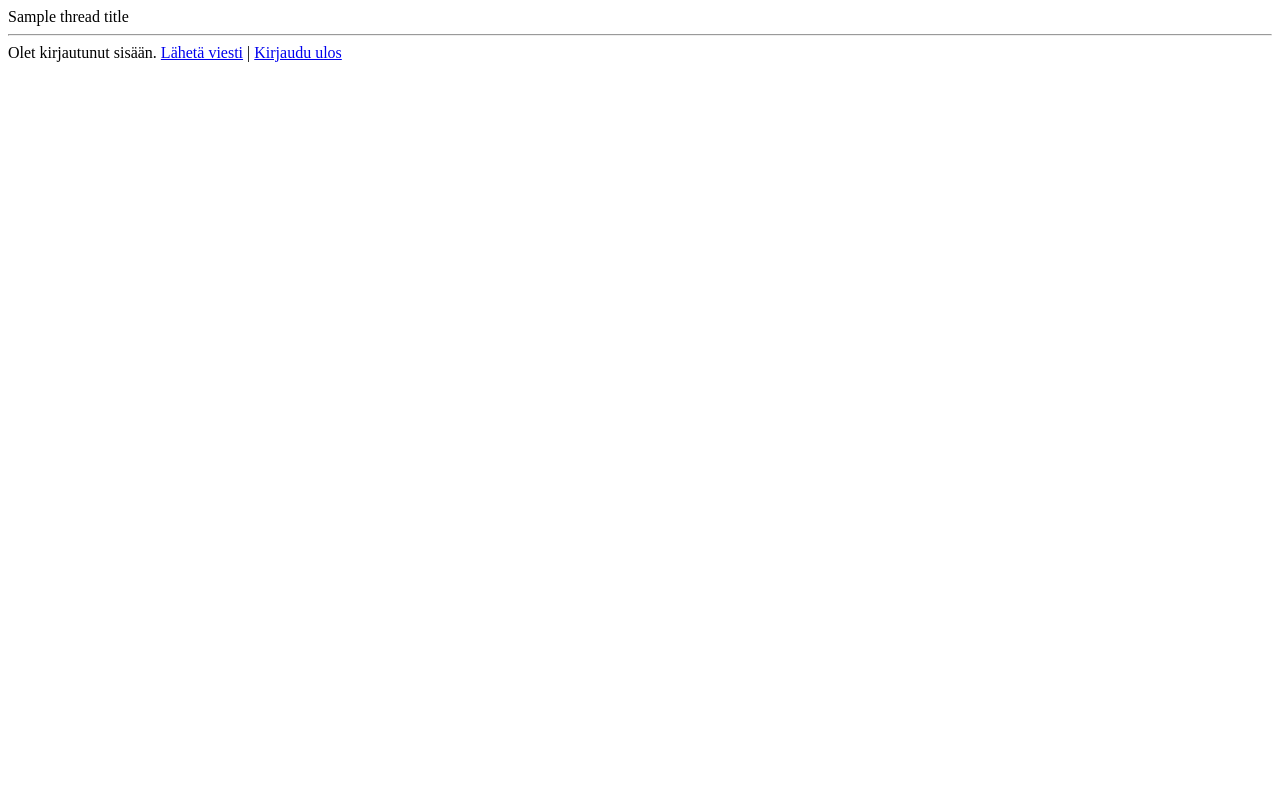
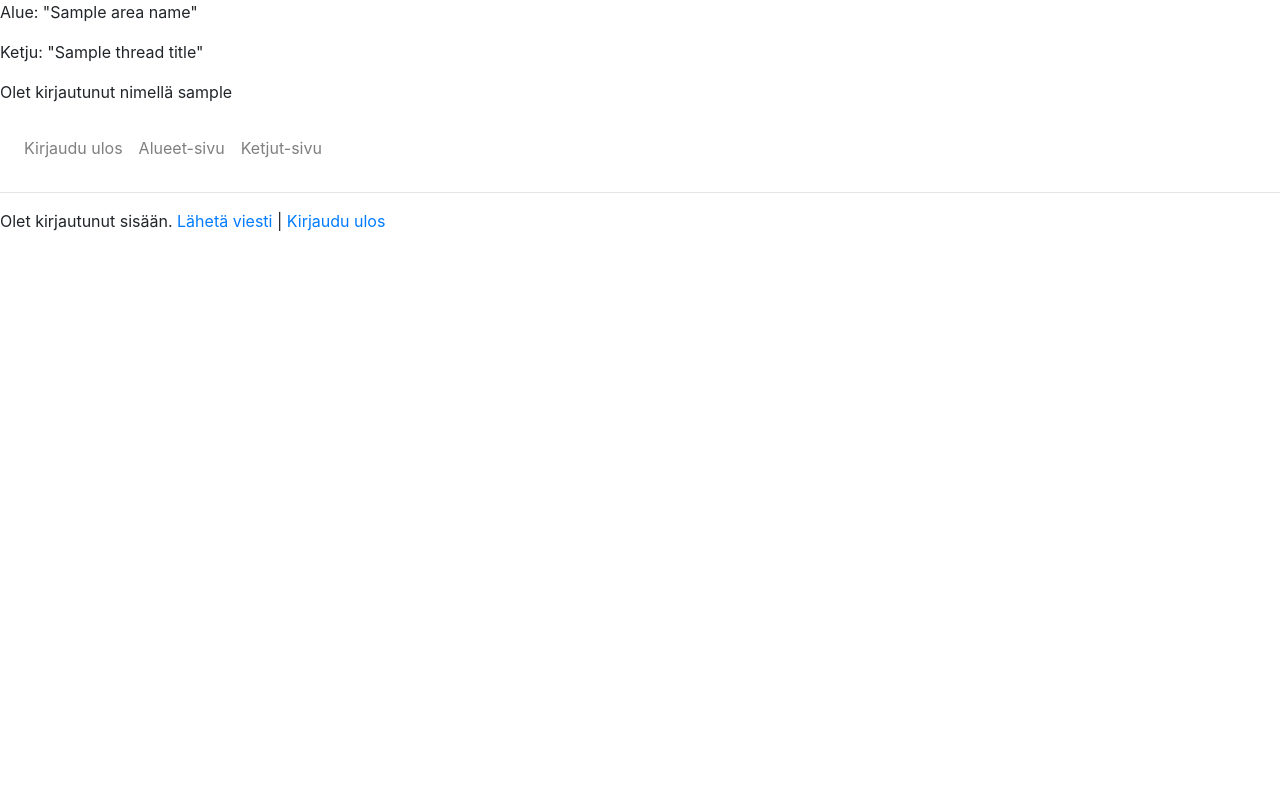
Before and after one commit to taapp/tsoha-keskustelusovellus, a Flask app: template templates/messages.html in a window 1280 px wide. Run offline with Flask 2, Linux system fonts and the light colour scheme; the visitor is signed in with stand-in values (Sample User, id 1); the template is opened without the code that fills it: most values are stand-ins (such as "Sample title", 1, 10 or a date in 2020); some libraries are stand-ins or nearby versions.

Commit message:
Add bootstrap and navigation bar to messages page

```diff
--- a/templates/messages.html
+++ b/templates/messages.html
@@ -6,8 +6,33 @@
 <p>Et ole kirjautunut sisään.</p>
 {% endif %}
 -->
+
+<meta name="viewport" content="width=device-width, initial-scale=1, shrink-to-fit=no">
+<link rel="stylesheet" href="https://stackpath.bootstrapcdn.com/bootstrap/4.5.0/css/bootstrap.min.css">
+
+
 {% if session.user_id %}
-{{ thread_title }}
+
+<p>Alue: "{{ area_name }}"</p>
+<p>Ketju: "{{ thread_title }}"</p>
+<p>Olet kirjautunut nimellä {{ session.username }}</p>
+
+<nav class="navbar navbar-expand-sm navbar-light">
+    <!-- <a class="navbar-brand" href="#">Keskustelusovellus</a> -->
+    <ul class="navbar-nav">
+      <li class="nav-item">
+        <a class="nav-link" href="/logout">Kirjaudu ulos</a>
+      </li>
+      <li class="nav-item">
+        <a class="nav-link" href="/areas">Alueet-sivu</a>
+      </li>
+      <li class="nav-item">
+        <a class="nav-link" href="{{ url_for('handle_threads', area_id=area_id) }}">Ketjut-sivu</a>
+      </li>
+    </ul>
+  </nav>
+
+
 <hr>
 {% for message in messages %}
 <i>Viesti:</i> {{ message[0] }}
--- a/threads.py
+++ b/threads.py
@@ -21,6 +21,12 @@ def get_title(thread_id):
     sql = """SELECT title FROM threads WHERE id=:thread_id"""
     result = db.session.execute(sql, {'thread_id':thread_id})
     return result.fetchone()[0]
+
+def get_area_id(thread_id):
+    sql = """SELECT area_id FROM threads WHERE id=:thread_id"""
+    result = db.session.execute(sql, {'thread_id':thread_id})
+    return result.fetchone()[0]
+
 
 
 def create(thread_title, area_id):
```
Also changed, not shown: routes.py (+6 -1 lines).
